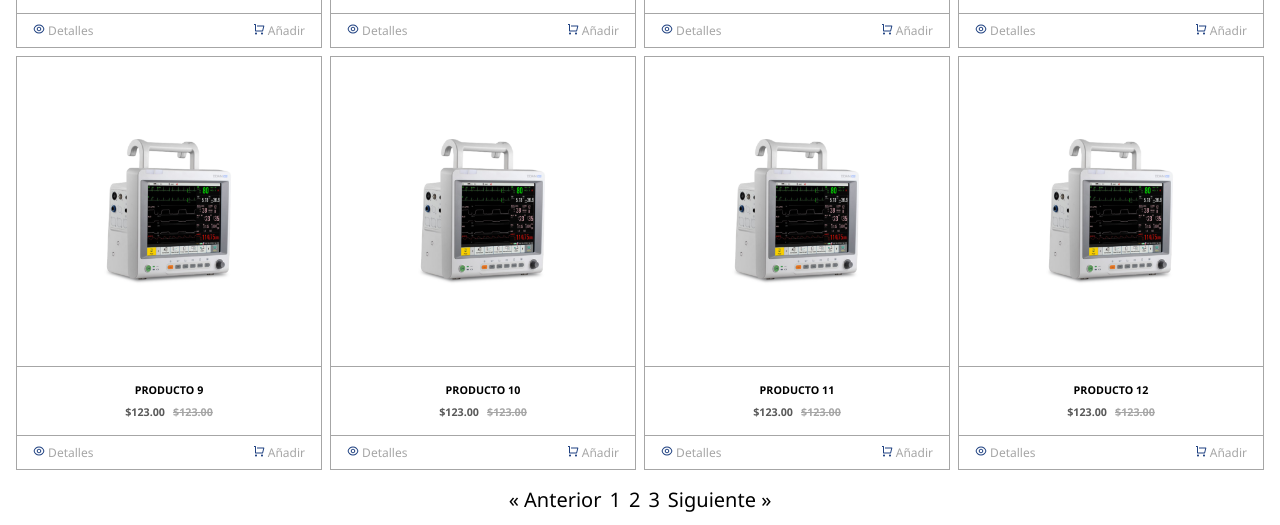
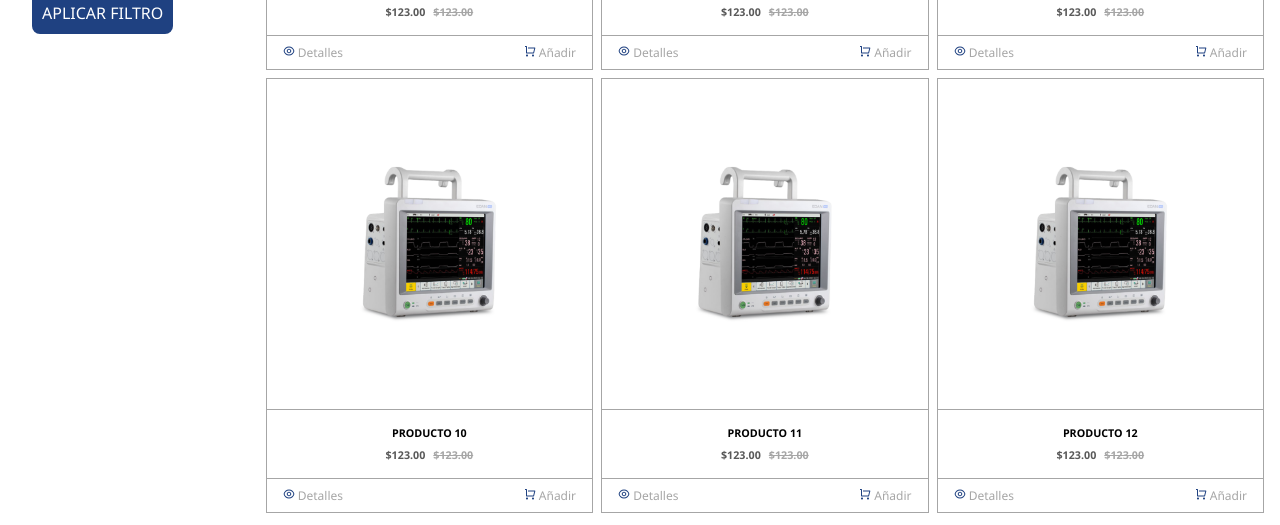
Before and after one commit to SalcedoEq/SalcedoEq, a website built with Vite: page tienda-equipamiento.html in a window 1280 px wide. Shown: the part 1672-2197 px from the top of the page. Built offline with nearby package versions, Linux system fonts and the light colour scheme.

Commit message:
coorreccion de bug en tienda

```diff
--- a/src/store.css
+++ b/src/store.css
@@ -183,6 +183,18 @@ option::checkmark {
 
 /*fast search---------------------------*/
 
+.container-store{
+    display: grid;
+    grid-template-columns: 1fr 4fr;
+    padding:1rem;
+
+}
+
+.wrap-filter {
+    padding: 1rem;
+}
+
+
 /*aSide Bar*/
 .aSide {
     display: grid;
@@ -215,9 +227,9 @@ option::checkmark {
     gap: 2rem;
 }
 
-/*.dropdown-sort {
+.dropdown-sort {
     display: none;
-}*/
+}
 
 .nav-store{
     display: flex;
@@ -226,31 +238,24 @@ option::checkmark {
     justify-content: center;
     padding: 1rem;
     font-size: 20px;
-}
-
-.pagination {
-    display: flex;
-    flex-direction: row ;
-    align-items: center;
-    justify-content: center;
-    gap: .5rem;
-}
-
-li::marker {
-    content: none;
+    height: 56px;
+    -webkit-user-select: none; /* Safari */
+    -ms-user-select: none;     /* IE 10 y 11 */
+    user-select: none;         /* Estándar moderno */
 }
 
 .card {
     /*contenedor de producto*/
     border: 1px solid var(--ligth-gray);
     overflow: hidden;
-    -webkit-user-select: none; /* Safari */
-    -ms-user-select: none;     /* IE 10 y 11 */
-    user-select: none;         /* Estándar moderno */
 }
 
 .product-img {
     transition: all 0.1s ease-in-out;
+    width: 100%;
+    -webkit-user-select: none; /* Safari */
+    -ms-user-select: none;     /* IE 10 y 11 */
+    user-select: none;         /* Estándar moderno */
 }
 
 .card:hover .product-img{
@@ -258,9 +263,6 @@ li::marker {
     transform: scale(110%);
 }
 
-.product-img {
-    width: 100%;
-}
 
 .card-body {
     display: flex;
@@ -277,9 +279,6 @@ li::marker {
     gap: .5rem;
     padding-top: .5rem;
     color: var(--main-gray);
-    -webkit-user-select:inherit; /* Safari */
-    -ms-user-select: inherit;     /* IE 10 y 11 */
-    user-select: inherit;         /* Estándar moderno */
 }
 
 .product-price:hover {
@@ -297,6 +296,9 @@ li::marker {
     padding: .5rem 1rem .5rem 1rem;
     font-size: 12px;
     color: var(--ligth-gray);
+    -webkit-user-select: none; /* Safari */
+    -ms-user-select: none;     /* IE 10 y 11 */
+    user-select: none;         /* Estándar moderno */
 }
 
 .card-footer svg {
@@ -311,6 +313,44 @@ li::marker {
 .product-shop:hover{
     color: var(--main-blue);
     font-weight: 600;
+}
+
+
+.pagination {
+    display: flex;
+    flex-direction: row ;
+    align-items: center;
+    justify-content: center;
+}
+
+li::marker {
+    content: none;
+}
+
+.sr-only {
+    display: none;
+}
+
+.page-item {
+    border: 1px solid var(--ligth-gray);
+    background-color: var(--hover-backgroud);
+    width: 24px;
+    height: 24px;
+    display: flex;
+    align-items: center;
+    justify-content: center;
+}
+
+.page-item.active {
+    border: 1px solid var(--main-blue);
+    background-color: var(--main-blue);
+    color: var(--font-footer-color);
+}
+
+.page-item:hover:not(.page-item.disabled){
+    border: 1px solid var(--main-blue);
+    background-color: var(--main-blue);
+    color: var(--font-footer-color);
 }
 /*container productos------------------*/
 /*aSide Bar----------------------------*/
@@ -327,4 +367,10 @@ li::marker {
         grid-column:auto;
     }
     /*fastsearch----------------------*/
+
+    /*container-store*/
+    .container-store{
+        grid-template-columns: 1fr;
+
+    }
 }
--- a/tienda-equipamiento.html
+++ b/tienda-equipamiento.html
@@ -296,7 +296,7 @@
     <!--TIENDA-->
     <main>
         <div class="container-store">
-            <div class="container">
+            <div class="wrap-filter">
                 <!-- Sidebar INICIO -->
                 <div class="aSide">
                     <!-- tipo INICIO -->
@@ -427,6 +427,7 @@
                         </form>
                     </div>
                     <!-- marca FIN-->
+                </div>
                 <!-- Sidebar FINAL -->
                 <!-- filtro INICIO-->
                 <button class="fastSearch-btn btn-aSide">APLICAR FILTRO</button>
@@ -761,13 +762,13 @@
                 </div>
                 <!-- Shop Product End -->
                 <div class="nav-store pb-nav">
-                    <nav aria-label="Page navigation">
+                    <nav2 aria-label="store navigation">
                         <ul class="pagination justify-content-center mb-3">
                             <li class="page-item disabled">
-                            <a class="page-link" href="#" aria-label="Previous">
-                                <span aria-hidden="true">&laquo;</span>
-                                <span class="sr-only">Anterior</span>
-                            </a>
+                                <a class="page-link" href="#" aria-label="Previous">
+                                    <span aria-hidden="true">&laquo;</span>
+                                    <span class="sr-only">Anterior</span>
+                                </a>
                             </li>
                             <li class="page-item active"><a class="page-link" href="#">1</a></li>
                             <li class="page-item"><a class="page-link" href="#">2</a></li>
@@ -779,13 +780,12 @@
                                 </a>
                             </li>
                         </ul>
-                    </nav>
+                    </nav2>
                 </div>
             </div>
             <!-- Shop End -->
         </div>
     </main>
-
 
     <!--#############################################################-->
     <!--#############################################################-->
```
